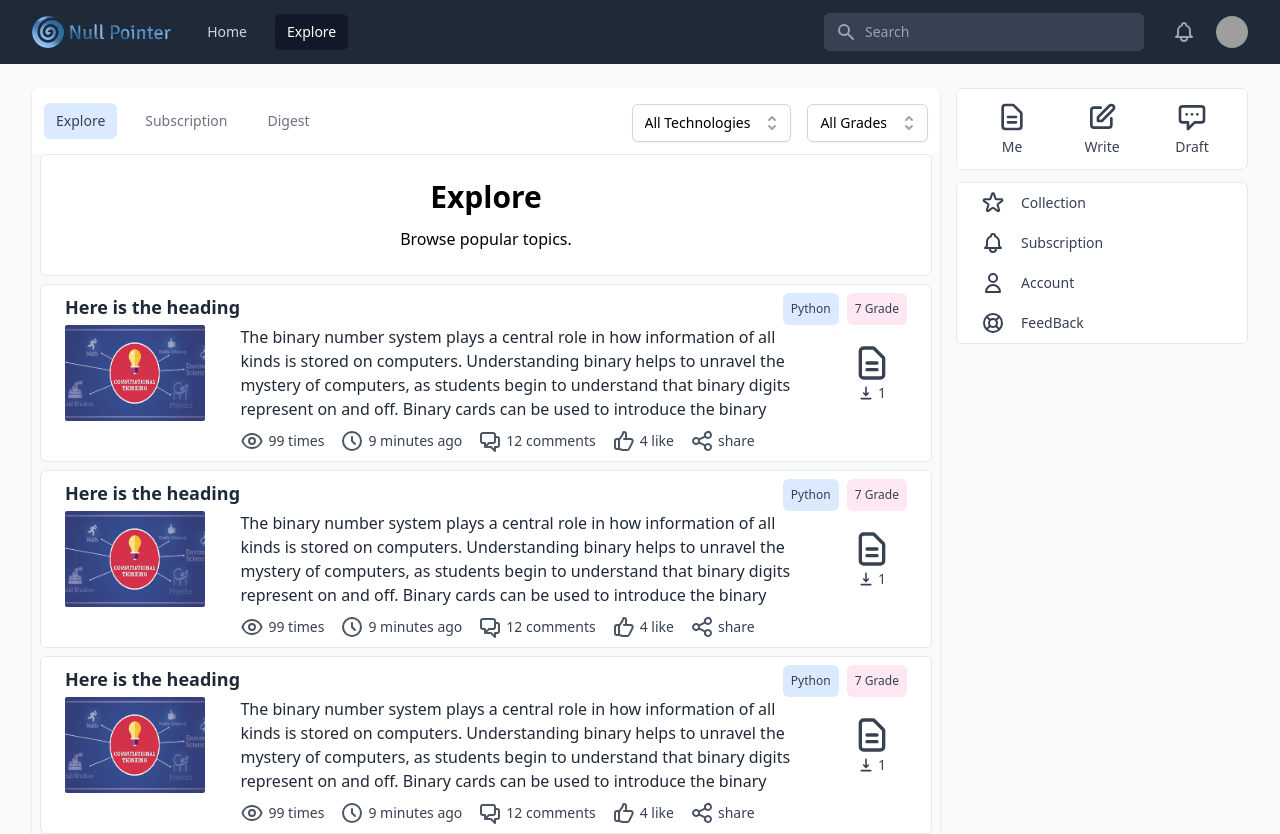
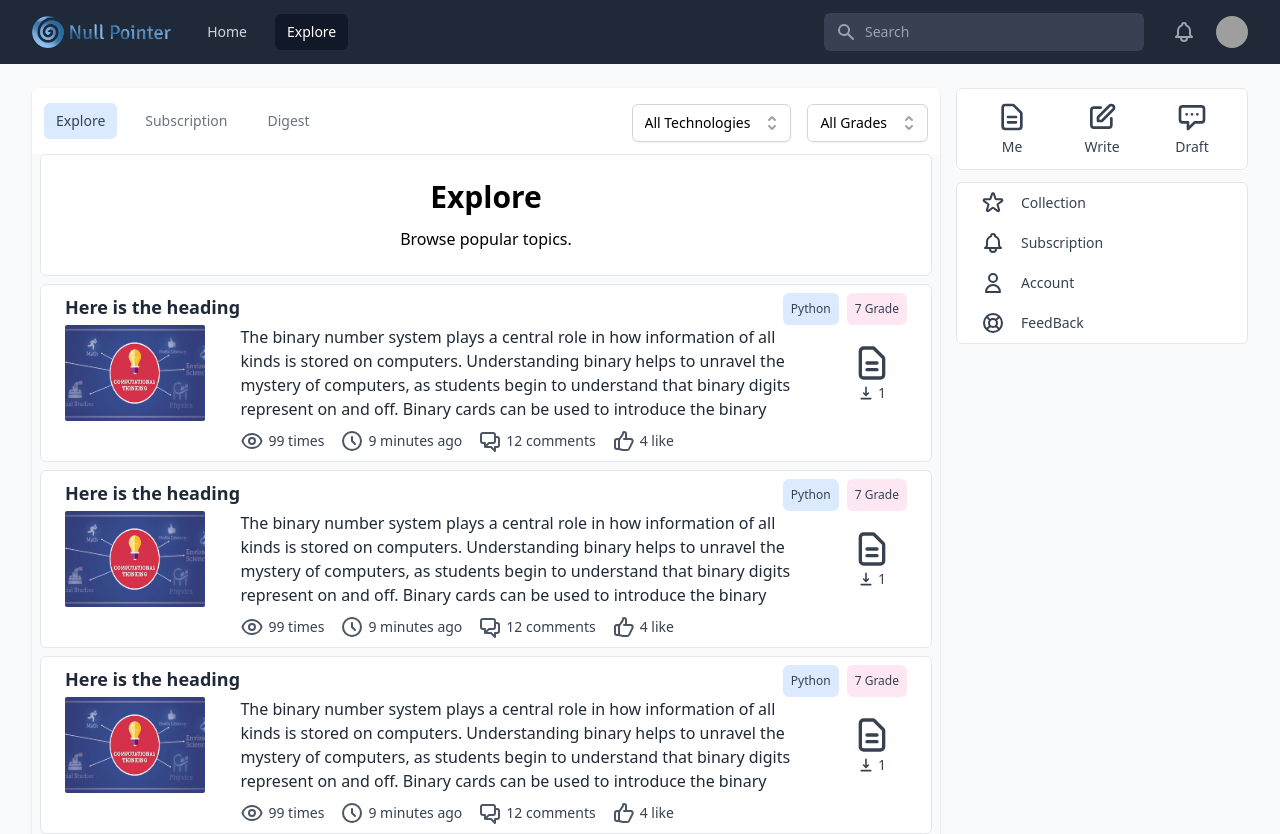
Before and after one commit to livingbody/ifb399, a React (Create React App) app: page / in a window 1280 px wide. Shown: the top 834 px of the page. Built offline with nearby package versions, Linux system fonts and the light colour scheme; grey boxes are pictures that could not be loaded.

Commit message:
massive modify

```diff
--- a/src/components/BaseActionBar/BaseActionBar.tsx
+++ b/src/components/BaseActionBar/BaseActionBar.tsx
@@ -77,23 +77,23 @@ const BaseActionBar = () => {
         </svg>
         <div>4 like</div>
       </div>
-      <div className='flex space-x-1 text-sm text-gray-700 items-center'>
-        <svg
-          xmlns='http://www.w3.org/2000/svg'
-          className='h-6 w-6 text-gray-600'
-          fill='none'
-          viewBox='0 0 24 24'
-          stroke='currentColor'
-        >
-          <path
-            strokeLinecap='round'
-            strokeLinejoin='round'
-            strokeWidth={2}
-            d='M8.684 13.342C8.886 12.938 9 12.482 9 12c0-.482-.114-.938-.316-1.342m0 2.684a3 3 0 110-2.684m0 2.684l6.632 3.316m-6.632-6l6.632-3.316m0 0a3 3 0 105.367-2.684 3 3 0 00-5.367 2.684zm0 9.316a3 3 0 105.368 2.684 3 3 0 00-5.368-2.684z'
-          />
-        </svg>
-        <div>share</div>
-      </div>
+      {/*<div className='flex space-x-1 text-sm text-gray-700 items-center'>*/}
+      {/*  <svg*/}
+      {/*    xmlns='http://www.w3.org/2000/svg'*/}
+      {/*    className='h-6 w-6 text-gray-600'*/}
+      {/*    fill='none'*/}
+      {/*    viewBox='0 0 24 24'*/}
+      {/*    stroke='currentColor'*/}
+      {/*  >*/}
+      {/*    <path*/}
+      {/*      strokeLinecap='round'*/}
+      {/*      strokeLinejoin='round'*/}
+      {/*      strokeWidth={2}*/}
+      {/*      d='M8.684 13.342C8.886 12.938 9 12.482 9 12c0-.482-.114-.938-.316-1.342m0 2.684a3 3 0 110-2.684m0 2.684l6.632 3.316m-6.632-6l6.632-3.316m0 0a3 3 0 105.367-2.684 3 3 0 00-5.367 2.684zm0 9.316a3 3 0 105.368 2.684 3 3 0 00-5.368-2.684z'*/}
+      {/*    />*/}
+      {/*  </svg>*/}
+      {/*  <div>share</div>*/}
+      {/*</div>*/}
     </div>
   )
 }
--- a/src/components/BaseListItem/BaseListItem.tsx
+++ b/src/components/BaseListItem/BaseListItem.tsx
@@ -1,10 +1,18 @@
 import React from 'react'
 import demoImage from '../../static/demo_course_image.png'
 import BaseActionBar from '../BaseActionBar/BaseActionBar'
+import { useHistory } from 'react-router-dom'
 
 const BaseListItem = () => {
+  const history = useHistory()
   return (
-    <div className='border rounded-md py-2 px-6 flex flex-col bg-white'>
+    <button
+      className='group border rounded-md py-2 px-6 bg-white hover:bg-gray-50'
+      onClick={() => {
+        history.push('/explore/detail')
+      }}
+    >
+      <div className='flex flex-col'>
         <div className='flex justify-between'>
           <div className='text-lg font-bold h-8 text-gray-800'>
             Here is the heading
@@ -19,21 +27,21 @@ const BaseListItem = () => {
           </div>
         </div>
 
-      <div className='flex  justify-between'>
+        <div className='flex justify-between'>
           <div className='w-2/12'>
             <img className='h-24 w-36 rounded-sm' src={demoImage} alt='#' />
           </div>
-        <div className='w-8/12 h-24 overflow-y-hidden text-gray-800 overflow-ellipsis'>
+          <div className='w-8/12 h-24 overflow-y-hidden text-gray-800 overflow-ellipsis text-left'>
             The binary number system plays a central role in how information of
             all kinds is stored on computers. Understanding binary helps to
-          unravel the mystery of computers, as students begin to understand that
-          binary digits represent on and off. Binary cards can be used to
+            unravel the mystery of computers, as students begin to understand
+            that binary digits represent on and off. Binary cards can be used to
             introduce the binary number system. Students can see the connection
             between binary digits represented as dots and the corresponding
-          decimal number. When cards are placed in sequence students can create
-          a binary number displaying cards as on or off. Students explain how a
-          standard system of encoding is used to represent numbers, text and
-          other special characters.
+            decimal number. When cards are placed in sequence students can
+            create a binary number displaying cards as on or off. Students
+            explain how a standard system of encoding is used to represent
+            numbers, text and other special characters.
           </div>
           <div className='flex flex-col h-24 w-1/12 items-center justify-center'>
             <div>
@@ -75,6 +83,7 @@ const BaseListItem = () => {
           <div className='w-1/12' />
         </div>
       </div>
+    </button>
   )
 }
 
```
Lines whose indentation alone changed are shown as unchanged.
